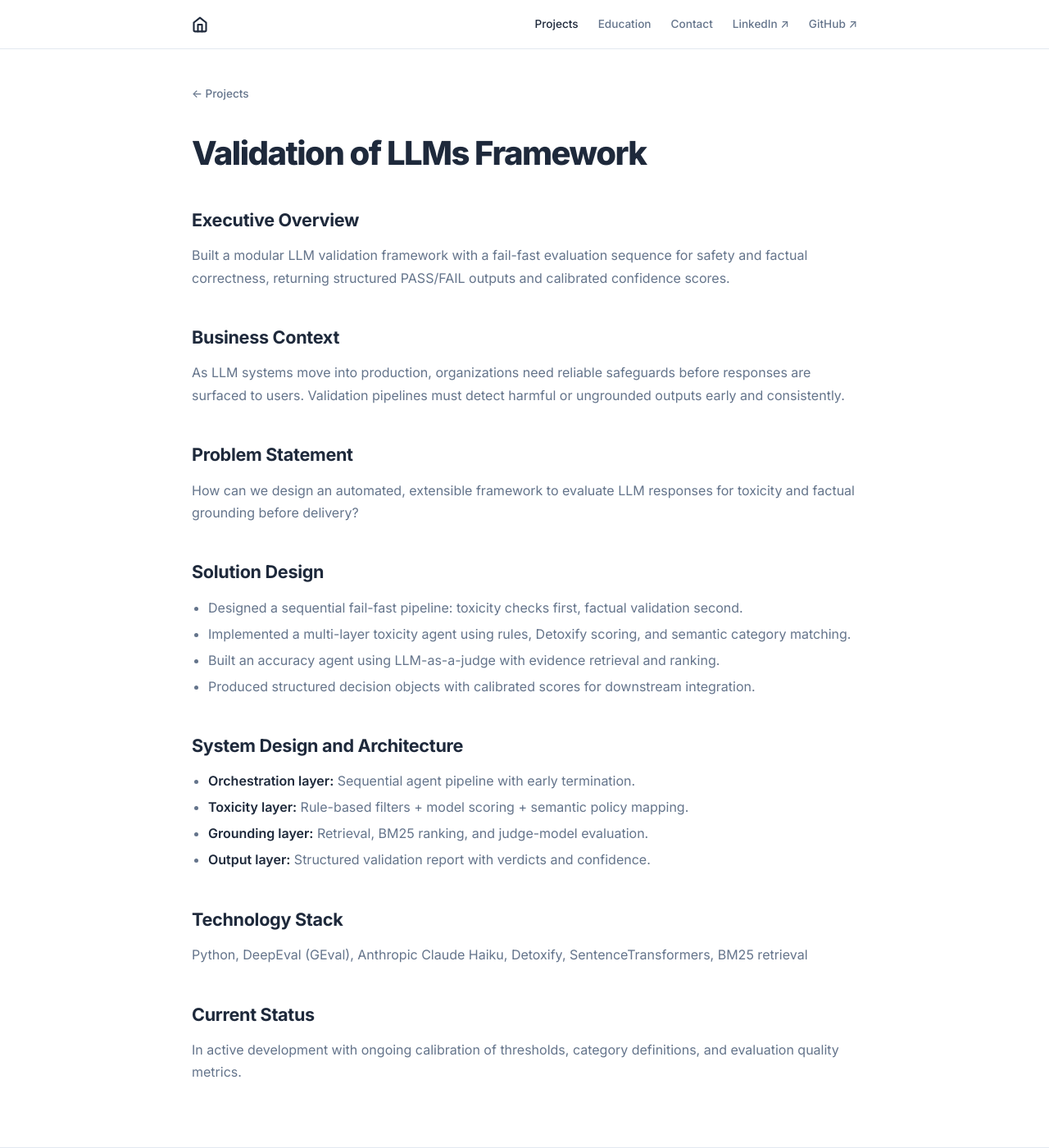
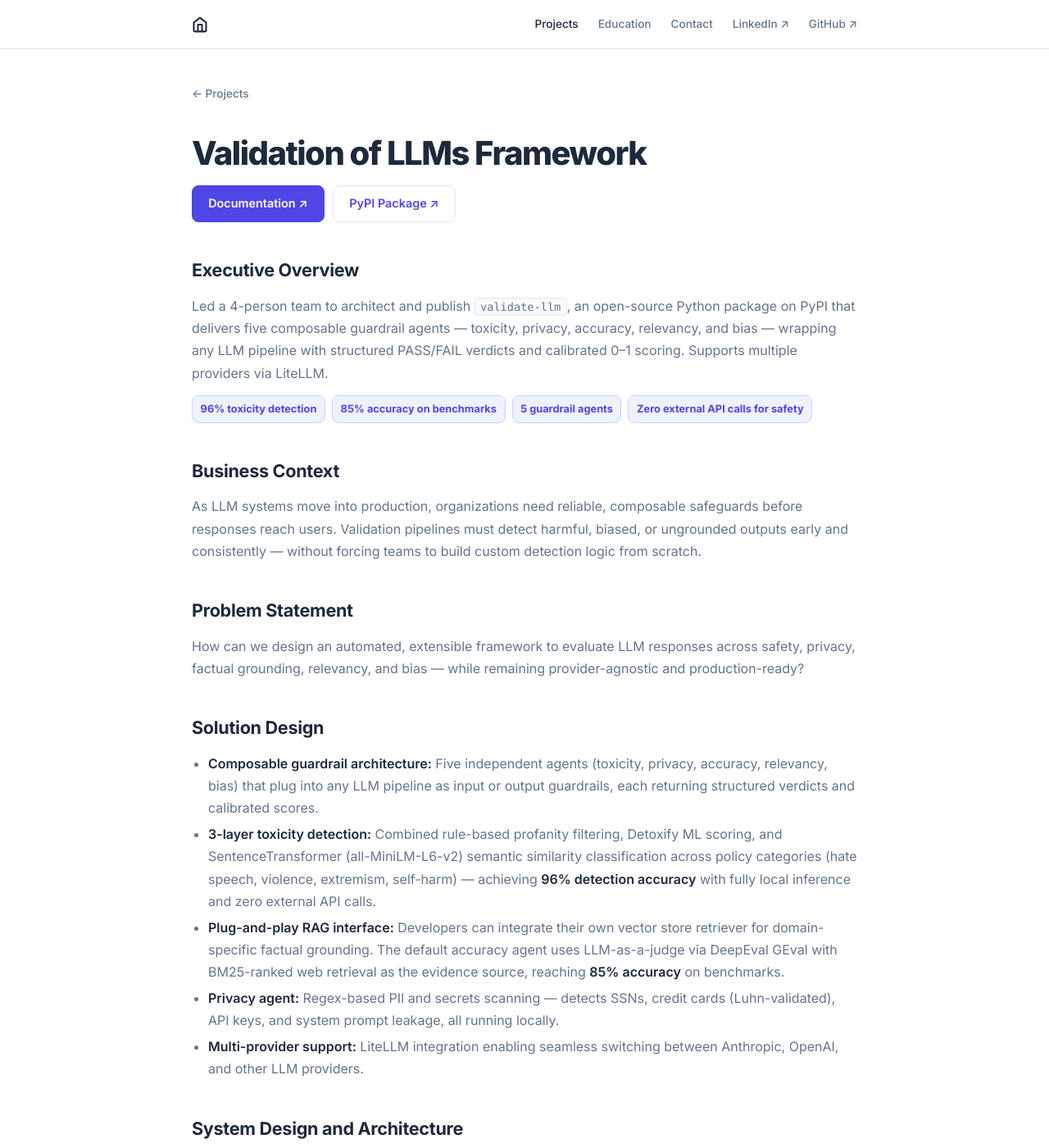
Before and after one commit to hithashri/hithashri.github.io, a Jekyll site: the page built from projects/llm-validation-framework.md, in a window 1280 px wide and 1400 px high. Shown: the whole window at 82% size. Built offline with Jekyll 4.4.1, drawn with Linux system fonts in a browser that asks for light colours; some of the changed text lies outside the part shown.

Commit message:
validate-llm proj changes

````diff
--- a/assets/css/main.css
+++ b/assets/css/main.css
@@ -368,6 +368,25 @@ blockquote {
 .card p { font-size: 0.87rem; margin-bottom: 0.6rem; line-height: 1.6; }
 .card > a { font-size: 0.83rem; font-weight: 600; }
 
+.card-links {
+  display: flex;
+  flex-wrap: wrap;
+  gap: 0.75rem;
+  margin-top: 0.25rem;
+}
+
+.card-links a {
+  font-size: 0.83rem;
+  font-weight: 600;
+}
+
+.project-links {
+  display: flex;
+  flex-wrap: wrap;
+  gap: 0.65rem;
+  margin-bottom: 2rem;
+}
+
 /* ---- Badges ---- */
 
 .badge-row {
--- a/projects/llm-validation-framework.md
+++ b/projects/llm-validation-framework.md
@@ -7,38 +7,84 @@ permalink: /projects/llm-validation-framework/
 
 # Validation of LLMs Framework
 
+<div class="project-links">
+  <a href="https://tyeoh9.github.io/llm-validation-framework/" class="btn btn-primary" target="_blank" rel="noopener">Documentation ↗</a>
+  <a href="https://pypi.org/project/validate-llm/" class="btn btn-outline" target="_blank" rel="noopener">PyPI Package ↗</a>
+</div>
+
 ## Executive Overview
 
-Built a modular LLM validation framework with a fail-fast evaluation sequence for safety and factual correctness, returning structured PASS/FAIL outputs and calibrated confidence scores.
+Led a 4-person team to architect and publish `validate-llm`, an open-source Python package on PyPI that delivers five composable guardrail agents — toxicity, privacy, accuracy, relevancy, and bias — wrapping any LLM pipeline with structured PASS/FAIL verdicts and calibrated 0–1 scoring. Supports multiple providers via LiteLLM.
+
+<div class="metrics-row">
+  <span class="metric-chip">96% toxicity detection</span>
+  <span class="metric-chip">85% accuracy on benchmarks</span>
+  <span class="metric-chip">5 guardrail agents</span>
+  <span class="metric-chip">Zero external API calls for safety</span>
+</div>
 
 ## Business Context
 
-As LLM systems move into production, organizations need reliable safeguards before responses are surfaced to users. Validation pipelines must detect harmful or ungrounded outputs early and consistently.
+As LLM systems move into production, organizations need reliable, composable safeguards before responses reach users. Validation pipelines must detect harmful, biased, or ungrounded outputs early and consistently — without forcing teams to build custom detection logic from scratch.
 
 ## Problem Statement
 
-How can we design an automated, extensible framework to evaluate LLM responses for toxicity and factual grounding before delivery?
+How can we design an automated, extensible framework to evaluate LLM responses across safety, privacy, factual grounding, relevancy, and bias — while remaining provider-agnostic and production-ready?
 
 ## Solution Design
 
-- Designed a sequential fail-fast pipeline: toxicity checks first, factual validation second.
-- Implemented a multi-layer toxicity agent using rules, Detoxify scoring, and semantic category matching.
-- Built an accuracy agent using LLM-as-a-judge with evidence retrieval and ranking.
-- Produced structured decision objects with calibrated scores for downstream integration.
+- **Composable guardrail architecture:** Five independent agents (toxicity, privacy, accuracy, relevancy, bias) that plug into any LLM pipeline as input or output guardrails, each returning structured verdicts and calibrated scores.
+- **3-layer toxicity detection:** Combined rule-based profanity filtering, Detoxify ML scoring, and SentenceTransformer (all-MiniLM-L6-v2) semantic similarity classification across policy categories (hate speech, violence, extremism, self-harm) — achieving **96% detection accuracy** with fully local inference and zero external API calls.
+- **Plug-and-play RAG interface:** Developers can integrate their own vector store retriever for domain-specific factual grounding. The default accuracy agent uses LLM-as-a-judge via DeepEval GEval with BM25-ranked web retrieval as the evidence source, reaching **85% accuracy** on benchmarks.
+- **Privacy agent:** Regex-based PII and secrets scanning — detects SSNs, credit cards (Luhn-validated), API keys, and system prompt leakage, all running locally.
+- **Multi-provider support:** LiteLLM integration enabling seamless switching between Anthropic, OpenAI, and other LLM providers.
 
 ## System Design and Architecture
 
-- **Orchestration layer:** Sequential agent pipeline with early termination.
-- **Toxicity layer:** Rule-based filters + model scoring + semantic policy mapping.
-- **Grounding layer:** Retrieval, BM25 ranking, and judge-model evaluation.
-- **Output layer:** Structured validation report with verdicts and confidence.
+- **Orchestration layer:** Sequential fail-fast agent pipeline with early termination on critical failures.
+- **Toxicity layer:** Rule-based filters → Detoxify model scoring → semantic policy mapping via SentenceTransformers.
+- **Privacy layer:** Regex-based PII detection with Luhn validation for credit cards and pattern matching for secrets.
+- **Grounding layer:** Configurable RAG retriever interface, BM25 ranking, and LLM-as-a-judge evaluation.
+- **Relevancy & Bias layers:** LLM-as-a-judge detection of off-topic responses, stereotypes, discriminatory language, and unfair generalisations.
+- **Output layer:** Structured validation report with per-agent verdicts, confidence scores, and aggregate status.
+- **Demo stack:** FastAPI backend with SSE streaming + web UI for interactive testing.
 
 <!-- Add your draw.io validation architecture diagram here later: assets/diagrams/llm-validation-framework-architecture.png -->
 
 ## Technology Stack
 
-Python, DeepEval (GEval), Anthropic Claude Haiku, Detoxify, SentenceTransformers, BM25 retrieval
+Python, LiteLLM, DeepEval (GEval), Detoxify, SentenceTransformers (all-MiniLM-L6-v2), BM25 retrieval, FastAPI, SSE streaming
 
-## Current Status
+## Outcomes
 
-In active development with ongoing calibration of thresholds, category definitions, and evaluation quality metrics.
+- Published to [PyPI](https://pypi.org/project/validate-llm/){:target="_blank"} as a pip-installable package with full [documentation site](https://tyeoh9.github.io/llm-validation-framework/){:target="_blank"}.
+- **96%** toxicity detection accuracy with fully local, zero-API-call inference.
+- **85%** factual accuracy on benchmarks using LLM-as-a-judge with BM25 evidence retrieval.
+- Shipped a full-stack demo (FastAPI + SSE streaming + web UI) for interactive pipeline testing.
+- Designed for production extensibility — teams can plug in custom retrievers, swap providers, and configure per-agent thresholds.
+
+## Quick Start
+
+```
+pip install validate-llm
+```
+
+```python
+from llm_validation_framework import (
+    ValidationFramework, LLMProvider, Pipe,
+    ToxicityAgent, AccuracyAgent,
+)
+from llm_validation_framework.config_loader import load_api_key
+
+api_key = load_api_key(provider="ANTHROPIC")
+llm = LLMProvider(provider="anthropic", model="claude-haiku-4-5-20251001", key=api_key)
+
+input_guardrail  = Pipe(steps=[ToxicityAgent()], verbose=False)
+output_guardrail = Pipe(steps=[ToxicityAgent(), AccuracyAgent()], verbose=False)
+
+vf = ValidationFramework(llm=llm, input_guardrail=input_guardrail, output_guardrail=output_guardrail)
+result = vf.validate("What is the Pacific Ocean?")
+
+print(result["status"])  # "PASS" or "FAIL"
+print(result["score"])   # 0.0 – 1.0
+```
````
Also changed, not shown: projects.md (+7 -3 lines).
